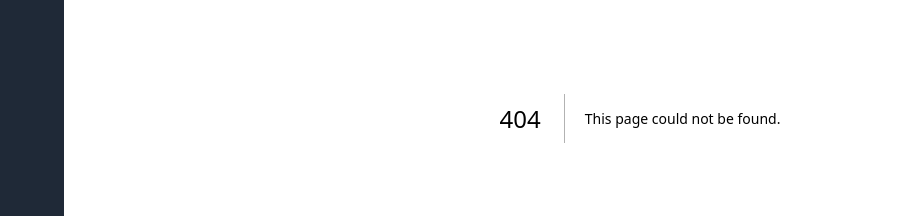
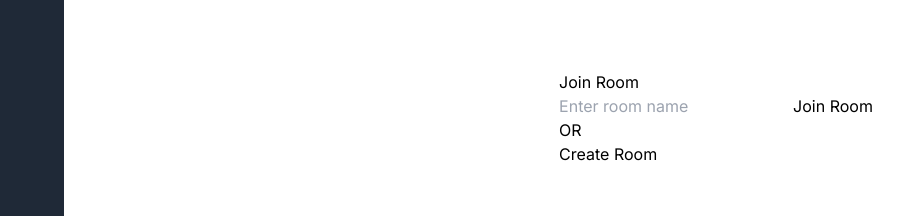
Before and after one commit to CodingTobi/zusammenpacken, a Next.js app: page /join in a window 1280 px wide. Before the commit this address had no page. Shown: the part 282-498 px from the top of the page, without its empty margins (0-923 px from the left). Built offline with nearby package versions, Linux system fonts and the light colour scheme.

Commit message:
structure and room layout

```diff
--- /dev/null
+++ b/app/join/page.tsx
@@ -0,0 +1,31 @@
+"use client";
+
+import { useRouter } from 'next/navigation';
+import React, { useState } from 'react';
+
+const JoinRoomPage: React.FC = () => {
+    const [roomName, setRoomName] = useState('');
+    const router = useRouter();
+
+    const handleJoinRoom = () => {
+        router.push(`/rooms?id=${roomName}`);
+    };
+
+
+    return (
+        <div className='pl-24'>
+            <h1>Join Room</h1>
+            <input
+                type="text"
+                value={roomName}
+                onChange={(e) => setRoomName(e.target.value)}
+                placeholder="Enter room name"
+            />
+            <button onClick={handleJoinRoom}>Join Room</button>
+            <p>OR</p>
+            <button onClick={() => router.push("/new")}>Create Room</button>
+        </div>
+    );
+};
+
+export default JoinRoomPage;
--- a/app/layout.tsx
+++ b/app/layout.tsx
@@ -8,7 +8,7 @@ const inter = Inter({ subsets: ["latin"] });
 export const metadata: Metadata = {
   title: "Zusammenpacken",
   description: "Online Pack App",
-  icons:"favicon.ico",
+  icons: "favicon.ico",
 };
 
 export default function RootLayout({
@@ -20,8 +20,10 @@ export default function RootLayout({
     <html lang="en">
       <body className={inter.className}>
         <Sidebar />
-        {children}
-        </body>
+        <div className="p-2 pl-16 flex flex-col items-center justify-center h-screen w-full">
+          {children}
+        </div>
+      </body>
     </html>
   );
 }
--- /dev/null
+++ b/app/rooms/page.tsx
@@ -0,0 +1,23 @@
+"use client";
+
+import React from 'react';
+import { useSearchParams } from 'next/navigation';
+
+const Page = () => {
+    const searchParams = useSearchParams();
+
+    return (
+        <div className='pl-2 flex flex-col gap-2 h-full w-full'>
+            <div className='flex bg-blue-300 h-1/5'>
+                <p className='text-center m-auto'>Room ID: {searchParams.get("id")}</p>
+            </div>
+            <div className='flex h-full bg-gray-400'>
+                <h1 className='text-2xl m-auto'>
+                    Inhalt
+                </h1>
+            </div>
+        </div>
+    );
+};
+
+export default Page;
--- a/components/Sidebar.tsx
+++ b/components/Sidebar.tsx
@@ -6,14 +6,18 @@ import { HiPlusCircle } from 'react-icons/hi';
 import { IoMdPeople } from 'react-icons/io';
 import SidebarItem from './SidebarItem';
 import Image from 'next/image';
+import { useRouter } from 'next/navigation';
 
 const Sidebar: React.FC = () => {
+
+  const router = useRouter();
   return (
-    <aside className="w-16 flex flex-col items-center bg-gray-800 text-white fixed h-full z-10">
+    <aside className="w-16 bg-gray-800 text-white fixed h-screen z-10">
       <div className="flex flex-col justify-between h-full w-full">
         <nav aria-label="Main">
           <div className='h-2'></div> {/*space before logo, improve?*/}
-          <div className='flex m-auto mb-2 w-10 h-10 bg-slate-300 rounded-full'>
+          <div className='flex m-auto mb-2 w-10 h-10 bg-slate-300 rounded-full cursor-pointer'
+          onClick={() => router.push('/')}>
             <Image className='flex m-auto w-[90%]' src="/../favicon.ico" alt="Logo" width={256} height={256} />
           </div>
           <SidebarItem icon={<AiFillHome />} label="Test1" />
```
Also changed, not shown: app/dashboard/page.tsx (added).
